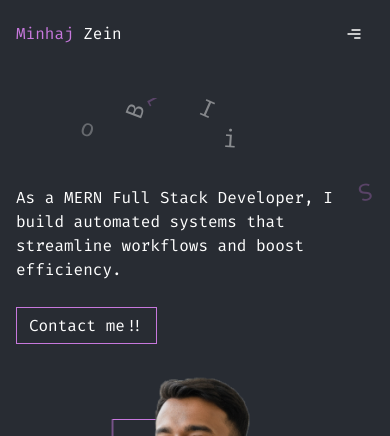
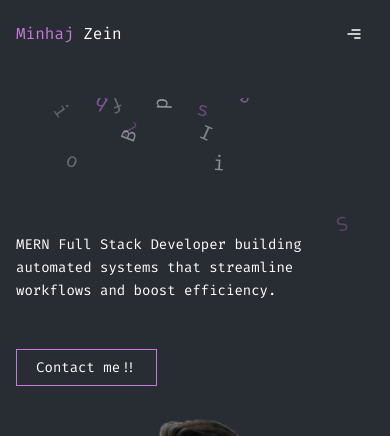
Before and after one commit to minhajzein/portfolio, a Next.js app: page / in a window 390 px wide. Shown: the top 436 px of the page. Built offline with nearby package versions, Linux system fonts and the light colour scheme.

Commit message:
title section update fo carousel text for mobile view

```diff
--- a/src/app/components/hero/TitleSection.tsx
+++ b/src/app/components/hero/TitleSection.tsx
@@ -10,50 +10,50 @@ export const heroOptions = [
 	{
 		id: 1,
 		title: (
-			<h1 id='split-text' className='md:text-4xl text-2xl opacity-0'>
+			<h1 id='split-text' className='md:text-4xl text-xl sm:text-2xl opacity-0 leading-tight md:leading-normal'>
 				Tired of <span className='text-primary'>Slow Systems?</span>
 				<br />I Build <span className='text-primary'>Scalable Apps.</span>
 			</h1>
 		),
 		description: (
-			<p className='text-[16px]'>
-				{`As a MERN Full Stack Developer, I build automated systems that streamline workflows and boost efficiency.`}
+			<p className='text-sm sm:text-base leading-relaxed'>
+				{`MERN Full Stack Developer building automated systems that streamline workflows and boost efficiency.`}
 			</p>
 		),
 	},
 	{
 		id: 2,
 		title: (
-			<h1 id='split-text' className='md:text-4xl text-2xl opacity-0'>
+			<h1 id='split-text' className='md:text-4xl text-xl sm:text-2xl opacity-0 leading-tight md:leading-normal'>
 				Need More Than a <span className='text-primary'>Website?</span>
 				<br />I Build <span className='text-primary'>Web Apps</span> That
 				Perform.
 			</h1>
 		),
 		description: (
-			<p className='text-[16px]'>
-				{`With MERN expertise, I craft sleek interfaces and solid backends that help your business grow.`}
+			<p className='text-sm sm:text-base leading-relaxed'>
+				{`MERN expertise crafting sleek interfaces and solid backends that help your business grow.`}
 			</p>
 		),
 	},
 	{
 		id: 3,
 		title: (
-			<h1 id='split-text' className='md:text-4xl text-2xl opacity-0'>
+			<h1 id='split-text' className='md:text-4xl text-xl sm:text-2xl opacity-0 leading-tight md:leading-normal'>
 				Still Doing Tasks <span className='text-primary'>Manually?</span>
 				<br />I Build <span className='text-primary'>Smart Tools.</span>
 			</h1>
 		),
 		description: (
-			<p className='text-[16px]'>
-				{`From clean UIs to strong APIs, I create solutions that simplify work and save time.`}
+			<p className='text-sm sm:text-base leading-relaxed'>
+				{`Clean UIs to strong APIs, creating solutions that simplify work and save time.`}
 			</p>
 		),
 	},
 	{
 		id: 4,
 		title: (
-			<h1 id='split-text' className='md:text-4xl text-2xl opacity-0'>
+			<h1 id='split-text' className='md:text-4xl text-xl sm:text-2xl opacity-0 leading-tight md:leading-normal'>
 				Using <span className='text-primary'>Old Platforms?</span>
 				<br />
 				Get <span className='text-primary'>Fast</span> &{' '}
@@ -61,22 +61,22 @@ export const heroOptions = [
 			</h1>
 		),
 		description: (
-			<p className='text-[16px]'>
-				{`End-to-end MERN development that keeps your business modern, reliable, and scalable.`}
+			<p className='text-sm sm:text-base leading-relaxed'>
+				{`End-to-end MERN development keeping your business modern, reliable, and scalable.`}
 			</p>
 		),
 	},
 	{
 		id: 5,
 		title: (
-			<h1 id='split-text' className='md:text-4xl text-2xl opacity-0'>
+			<h1 id='split-text' className='md:text-4xl text-xl sm:text-2xl opacity-0 leading-tight md:leading-normal'>
 				Have an <span className='text-primary'>Idea?</span>
 				<br />I Turn It Into <span className='text-primary'>Reality.</span>
 			</h1>
 		),
 		description: (
-			<p className='text-[16px]'>
-				{`With 3+ years of full stack experience, I handle design, backend, and launch from start to finish.`}
+			<p className='text-sm sm:text-base leading-relaxed'>
+				{`3+ years full stack experience handling design, backend, and launch from start to finish.`}
 			</p>
 		),
 	},
@@ -100,13 +100,19 @@ function TitleSection() {
 			ref={container}
 			className='flex flex-col gap-[25px] md:gap-[50px] overflow-hidden'
 		>
-			<div key={activeIndex} className='flex flex-col gap-6 md:gap-12'>
-				{heroOptions[activeIndex].title}
-				{heroOptions[activeIndex].description}
+			<div key={activeIndex} className='flex flex-col gap-4 sm:gap-6 md:gap-12'>
+				{/* Fixed height container for title to prevent layout shifts */}
+				<div className='min-h-[120px] sm:min-h-[140px] md:min-h-[160px] flex items-center'>
+					{heroOptions[activeIndex].title}
+				</div>
+				{/* Fixed height container for description to prevent layout shifts */}
+				<div className='min-h-[90px] sm:min-h-[100px] md:min-h-[110px] flex items-start'>
+					{heroOptions[activeIndex].description}
+				</div>
 			</div>
 			<Link
 				href='/contact-me'
-				className='w-[141px] h-[37px] justify-center duration-300 flex items-center border border-primary text-[16px] hover:bg-primary/20 hover:text-primary-foreground cursor-pointer'
+				className='w-[141px] h-[37px] justify-center duration-300 flex items-center border border-primary text-sm sm:text-base hover:bg-primary/20 hover:text-primary-foreground cursor-pointer'
 			>
 				Contact me!!
 			</Link>
```
